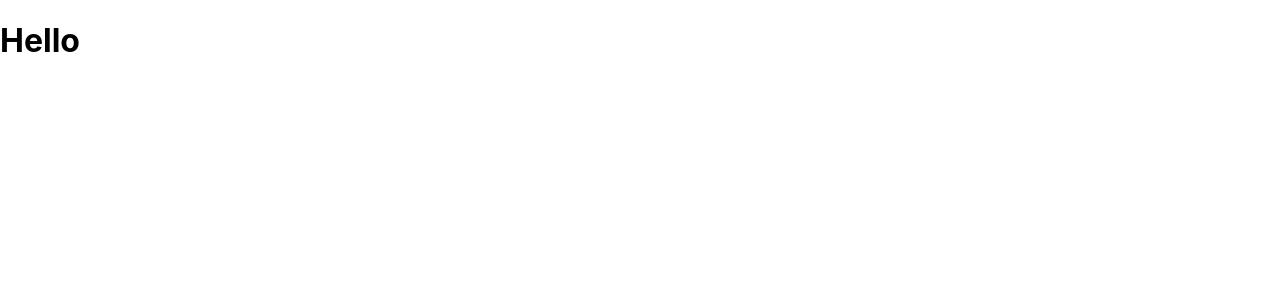
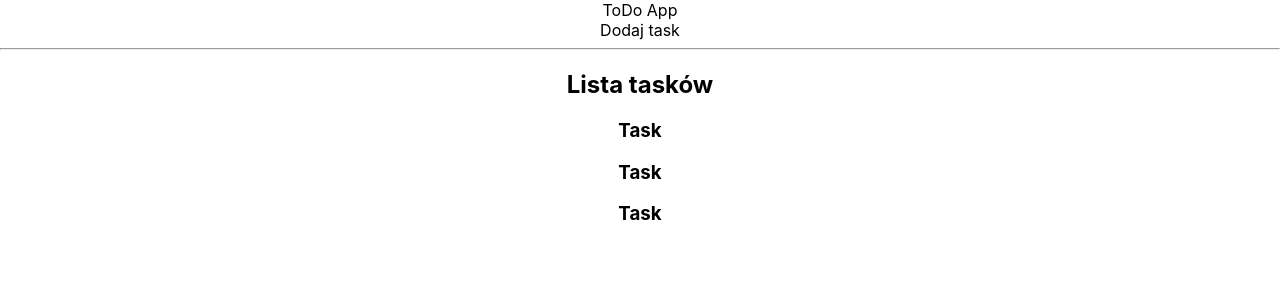
Before and after one commit to AdrianChojnacki/ToDoAppReact, a React (Create React App) app: page / in a window 1280 px wide. Shown: the top 300 px of the page. Built offline with nearby package versions, Linux system fonts and the light colour scheme.

Commit message:
added components

```diff
--- /dev/null
+++ b/src/components/AddTask.js
@@ -0,0 +1,16 @@
+import React, { Component } from "react";
+
+class AddTask extends Component {
+  state = {};
+
+  render() {
+    return (
+      <div className="form">
+        <div>Dodaj task</div>
+        <hr />
+      </div>
+    );
+  }
+}
+
+export default AddTask;
--- a/src/components/App.css
+++ b/src/components/App.css
@@ -0,0 +1,3 @@
+body {
+  text-align: center;
+}
--- a/src/components/App.js
+++ b/src/components/App.js
@@ -1,12 +1,17 @@
-import { Component } from "react";
+import React, { Component } from "react";
+import AddTask from "./AddTask";
+import TaskList from "./TaskList";
 import "./App.css";
 
 class App extends Component {
   state = {};
+
   render() {
     return (
-      <div>
-        <h1>Hello</h1>
+      <div className="task">
+        ToDo App
+        <AddTask />
+        <TaskList />
       </div>
     );
   }
--- /dev/null
+++ b/src/components/Task.js
@@ -0,0 +1,7 @@
+import React, { Component } from "react";
+
+const Task = () => {
+  return <h3>Task</h3>;
+};
+
+export default Task;
--- /dev/null
+++ b/src/components/TaskList.js
@@ -0,0 +1,15 @@
+import React, { Component } from "react";
+import Task from "./Task";
+
+const TaskList = () => {
+  return (
+    <div>
+      <h2>Lista tasków</h2>
+      <Task />
+      <Task />
+      <Task />
+    </div>
+  );
+};
+
+export default TaskList;
```
